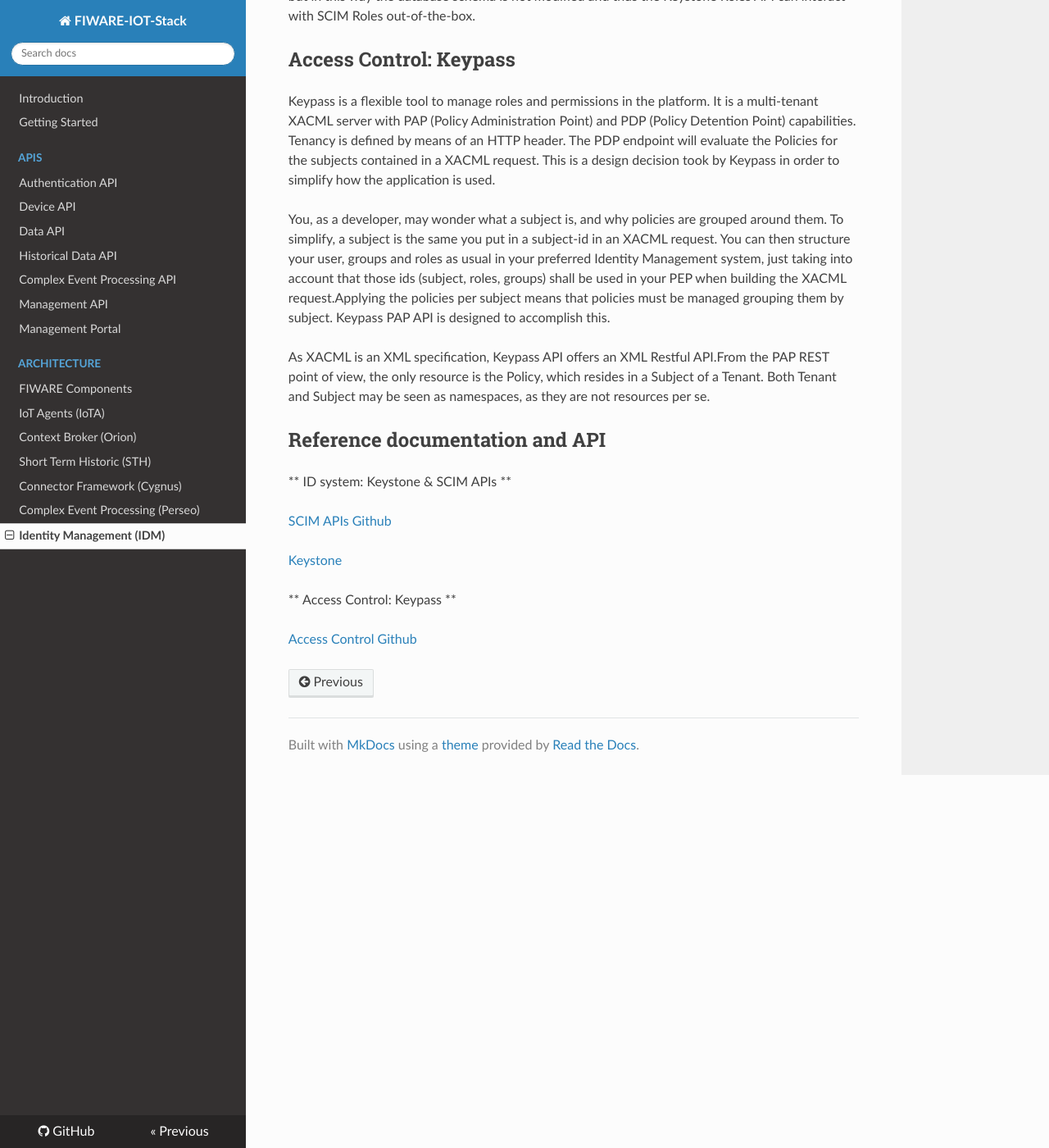
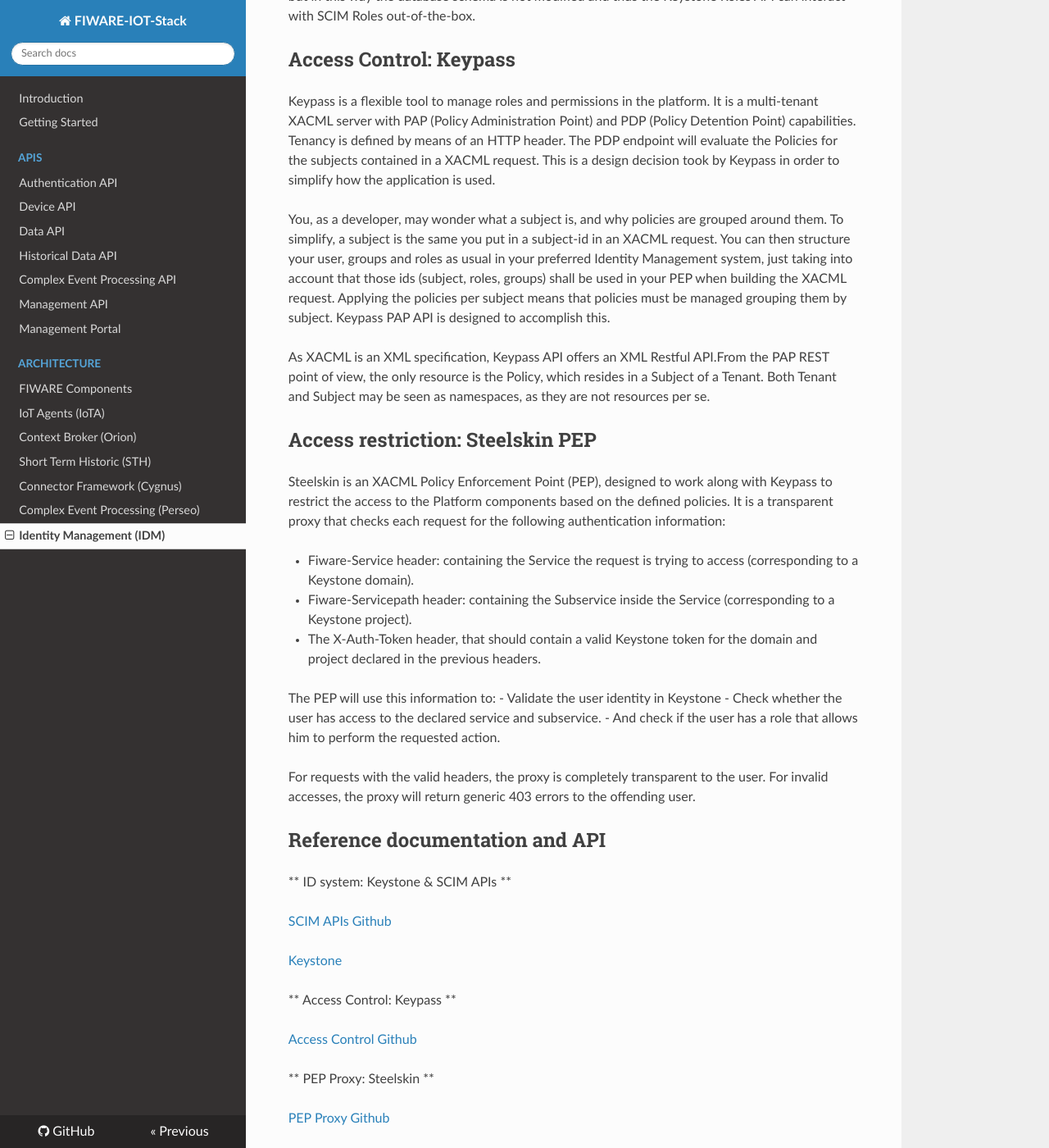
Before and after one commit to telefonicaid/thinking-cities, an MkDocs documentation site: the page built from docs/idm.md, in a window 1280 px wide and 1400 px high, scrolled down 675 px. Shown: the whole window at 82% size. Built offline with MkDocs 1.6.1, drawn with Linux system fonts in a browser that asks for light colours; nearby versions of some CDN libraries; old or Windows-style settings are respelled for this version of MkDocs.

Commit message:
ADD PEP Proxy documentation

```diff
--- a/docs/idm.md
+++ b/docs/idm.md
@@ -4,20 +4,55 @@
 
 ## ID system: Keystone & SCIM APIs
 
-Keystone SCIM is an OpenStack Keystone extension that enables the management of User, Groups and Roles using SCIM v1.1 standard. As any Keystone extension, it’s designed to be installed on top of an existing Keystone installation, following Keystone recommendations for extensions.The SCIM standard was created to simplify user management in the cloud by defining a schema for representing users and groups and a REST API for all the necessary CRUD operations.
+Keystone SCIM is an OpenStack Keystone extension that enables the management of User, Groups and Roles using SCIM v1.1
+standard. As any Keystone extension, it’s designed to be installed on top of an existing Keystone installation, following
+Keystone recommendations for extensions.The SCIM standard was created to simplify user management in the cloud by defining
+a schema for representing users and groups and a REST API for all the necessary CRUD operations.
 
-SCIM User and Group API are a direct translation of Keystone User and Group APIs, they even share the same security policies (with the exact same names). On the other hand, SCIM Roles are slightly different from Keystone Roles: now SCIM Roles are domain aware. The extension implementation does not make any modification to the underlying database, in order to maintain backward compatibility with Keystone Roles API.
+SCIM User and Group API are a direct translation of Keystone User and Group APIs, they even share the same security
+policies (with the exact same names). On the other hand, SCIM Roles are slightly different from Keystone Roles: now SCIM
+Roles are domain aware. The extension implementation does not make any modification to the underlying database, in order
+to maintain backward compatibility with Keystone Roles API.
 
-SCIM Roles are implemented on top of Keystone Roles, prefixing the domain id to the role name. You may argue that this is hacking, and the relational integrity is not maintained. And that’s true, but in this way the database schema is not modified and thus the Keystone Roles API can interact with SCIM Roles out-of-the-box.
-
+SCIM Roles are implemented on top of Keystone Roles, prefixing the domain id to the role name. You may argue that this
+is hacking, and the relational integrity is not maintained. And that’s true, but in this way the database schema is not
+modified and thus the Keystone Roles API can interact with SCIM Roles out-of-the-box.
 
 ## Access Control: Keypass
 
-Keypass is a flexible tool to manage roles and permissions in the platform. It is a multi-tenant XACML server with PAP (Policy Administration Point) and PDP (Policy Detention Point) capabilities. Tenancy is defined by means of an HTTP header. The PDP endpoint will evaluate the Policies for the subjects contained in a XACML request. This is a design decision took by Keypass in order to simplify how the application is used.
+Keypass is a flexible tool to manage roles and permissions in the platform. It is a multi-tenant XACML server with PAP
+(Policy Administration Point) and PDP (Policy Detention Point) capabilities. Tenancy is defined by means of an HTTP
+header. The PDP endpoint will evaluate the Policies for the subjects contained in a XACML request. This is a design
+decision took by Keypass in order to simplify how the application is used.
 
-You, as a developer, may wonder what a subject is, and why policies are grouped around them. To simplify, a subject is the same you put in a subject-id in an XACML request. You can then structure your user, groups and roles as usual in your preferred Identity Management system, just taking into account that those ids (subject, roles, groups) shall be used in your PEP when building the XACML request.Applying the policies per subject means that policies must be managed grouping them by subject. Keypass PAP API is designed to accomplish this.
+You, as a developer, may wonder what a subject is, and why policies are grouped around them. To simplify, a subject is
+the same you put in a subject-id in an XACML request. You can then structure your user, groups and roles as usual in
+your preferred Identity Management system, just taking into account that those ids (subject, roles, groups) shall be
+used in your PEP when building the XACML request. Applying the policies per subject means that policies must be managed
+grouping them by subject. Keypass PAP API is designed to accomplish this.
 
-As XACML is an XML specification, Keypass API offers an XML Restful API.From the PAP REST point of view, the only resource is the Policy, which resides in a Subject of a Tenant. Both Tenant and Subject may be seen as namespaces, as they are not resources per se.
+As XACML is an XML specification, Keypass API offers an XML Restful API.From the PAP REST point of view, the only
+resource is the Policy, which resides in a Subject of a Tenant. Both Tenant and Subject may be seen as namespaces, as
+they are not resources per se.
+
+## Access restriction: Steelskin PEP
+
+Steelskin is an XACML Policy Enforcement Point (PEP), designed to work along with Keypass to restrict the access to
+the Platform components based on the defined policies. It is a transparent proxy that checks each request for the
+following authentication information:
+
+- Fiware-Service header: containing the Service the request is trying to access (corresponding to a Keystone domain).
+- Fiware-Servicepath header: containing the Subservice inside the Service (corresponding to a Keystone project).
+- The X-Auth-Token header, that should contain a valid Keystone token for the domain and project declared in the previous
+headers.
+
+The PEP will use this information to:
+- Validate the user identity in Keystone
+- Check whether the user has access to the declared service and subservice.
+- And check if the user has a role that allows him to perform the requested action.
+
+For requests with the valid headers, the proxy is completely transparent to the user. For invalid accesses, the proxy
+will return generic 403 errors to the offending user.
 
 ## Reference documentation and API
 
@@ -30,3 +65,7 @@
 ** Access Control: Keypass **
 
 [Access Control Github](https://github.com/telefonicaid/fiware-keypass)
+
+** PEP Proxy: Steelskin **
+
+[PEP Proxy Github](https://github.com/telefonicaid/fiware-pep-steelskin)
```
